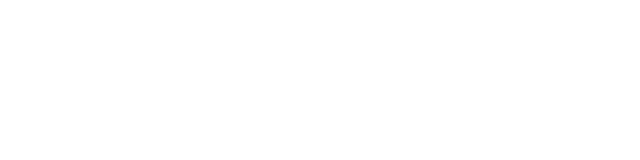
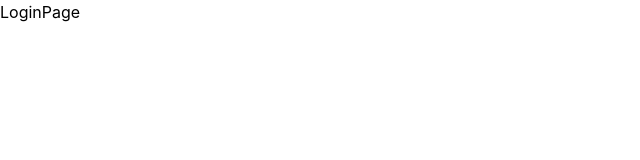
Before and after one commit to VishTech-Integrated-Innovation-LTD/leapback-project, a React (Vite) app in the folder client/: page / in a window 1280 px wide. Before the commit this address had no page. Shown: the top 160 px of the page, without its empty margins (0-640 px from the left). Built offline with nearby package versions, Linux system fonts and the light colour scheme.

Commit message:
worked on the loginpage and dashboard structure

```diff
--- /dev/null
+++ b/client/src/api/auth.api.ts
@@ -0,0 +1,15 @@
+import api from "../lib/axios";
+import type { LoginPayload, LoginResponse } from "../types";
+
+
+// ----------------------------------------------------------------------------------
+// AUTH API
+// All authentication-related API calls
+// ----------------------------------------------------------------------------------
+
+
+// POST /auth/login
+export const loginApi = async (payload: LoginPayload): Promise<LoginResponse> => {
+    const res = await api.post('/auth/login', payload);
+    return res.data;
+}
--- /dev/null
+++ b/client/src/components/pages/LoginPage.tsx
@@ -0,0 +1,8 @@
+
+const LoginPage = () => {
+  return (
+    <div>LoginPage</div>
+  )
+}
+
+export default LoginPage
--- a/client/src/routes/AppRouter.tsx
+++ b/client/src/routes/AppRouter.tsx
@@ -3,23 +3,38 @@ import { BrowserRouter, Route, Routes } from "react-router-dom"
 
 import ProtectedRoute from "./ProtectedRoute"
 import Layout from "../components/layout/Layout"
+
+// Pages
 import DashboardPage from "../components/pages/DashboardPage"
+import LoginPage from "../components/pages/LoginPage"
 
+
+// --------------------------------------------------------------------------------
+// APP ROUTER
+// All routes are defined here in one place
+// Public routes:    accessible without a token (login only)
+// Protected routes: wrapped in ProtectedRoute - redirect to / if no valid token
+// Layout wraps all protected routes - renders sidebar + topbar around the page
+// --------------------------------------------------------------------------------
 const AppRouter = () => {
   return (
     <BrowserRouter>
-    <Routes>
+      <Routes>
 
-        {/* <Route element={<ProtectedRoute />}> */}
+        {/* ---- Public ------------------------------------------------------ */}
+        <Route path="/" element={<LoginPage />} />
+
+        {/* --- Protected - all wrapped in Layout (sidebar + topbar) -------- */}
+        <Route element={<ProtectedRoute />}>
         <Route element={<Layout />} >
-                    <Route path="/dashboard"              element={<DashboardPage />} />
+          <Route path="/dashboard" element={<DashboardPage />} />
 
 
         </Route>
 
-        {/* </Route> */}
+        </Route>
 
-    </Routes>
+      </Routes>
     </BrowserRouter>
   )
 }
```
